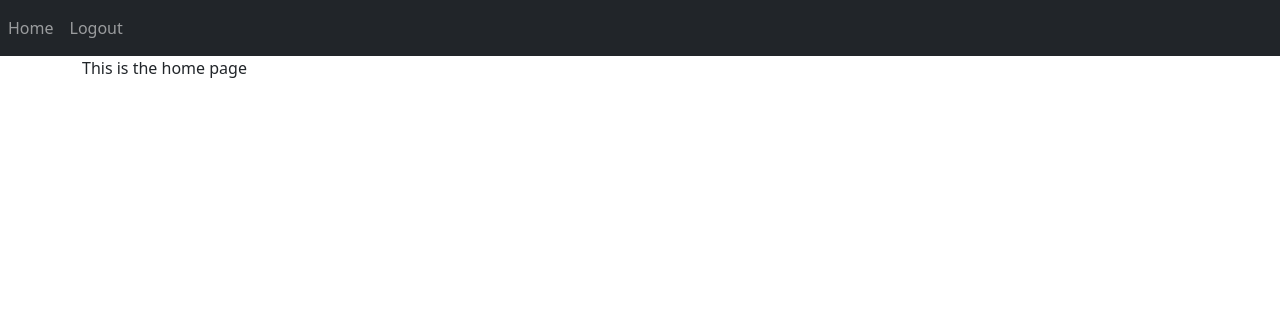
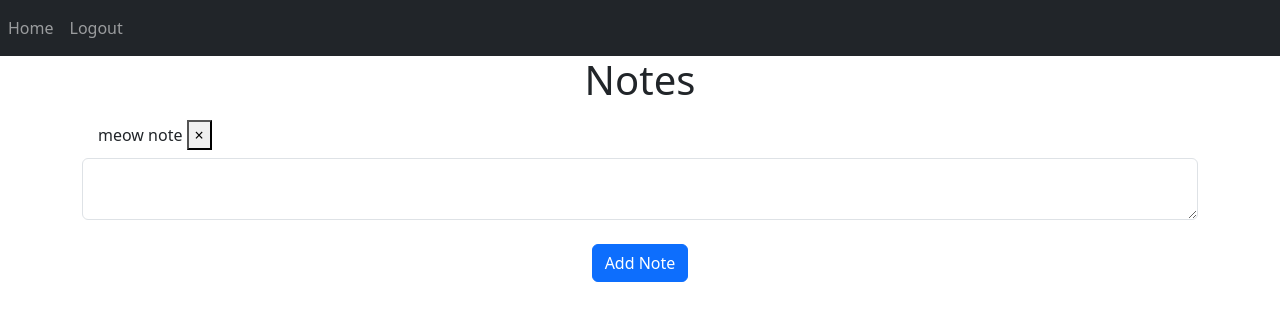
Before and after one commit to Hussain-Javed-K213584/Flask-Notes-App, a Flask app: page / in a window 1280 px wide. Shown: the top 321 px of the page. Run offline with Flask 3, Linux system fonts and the light colour scheme; a user stored in the database is signed in.

Commit message:
Implemented delete notes

```diff
--- /dev/null
+++ b/website/static/index.js
@@ -0,0 +1,8 @@
+function deleteNote(noteId){
+    fetch('/delete-note', {
+        method: 'POST',
+        body: JSON.stringify({ noteId: noteId })
+    }).then((_res) => {
+        window.location.href = '/';
+    })
+}
--- a/website/templates/base.html
+++ b/website/templates/base.html
@@ -58,5 +58,6 @@
     {% endif %} {% endfor %} {% endif %} {% endwith %}
     <div class="container">{% block content %} heylo {% endblock %}</div>
     <script src="https://cdn.jsdelivr.net/npm/bootstrap@5.3.2/dist/js/bootstrap.bundle.min.js"></script>
+    <script src="{{ url_for('static', filename='index.js') }}"></script>
   </body>
 </html>
--- a/website/templates/home.html
+++ b/website/templates/home.html
@@ -1,5 +1,22 @@
 {% extends 'base.html' %} {% block title %}Home{% endblock %}
 
 {% block content %}
-This is the home page
+<h1 align="center">Notes</h1>
+<ul class="list-group list-group-flush" id="notes">
+    {% for note in user.notes %}
+    <li class="list-group-item">
+        {{ note.data }}
+        <button type="button" class="close" onClick="deleteNote({{ note.id }})">
+            <span aria-hidden="true">&times;</span>
+        </button>
+    </li>
+    {% endfor %}
+</ul>
+<form method="POST">
+    <textarea name="note" id="note" class="form-control"></textarea>
+    <br>
+    <div align="center">
+        <button type="submit" class="btn btn-primary">Add Note</button>
+    </div>
+</form>
 {% endblock %}
--- a/website/views.py
+++ b/website/views.py
@@ -1,10 +1,35 @@
-from flask import Blueprint, render_template
+from flask import Blueprint, render_template, request, flash, jsonify
 from flask_login import login_required, current_user
+from .models import Note
+from . import db
+import json
 # This file is a blueprint for our application
 
 views = Blueprint('views', __name__)
 
-@views.route('/')
+@views.route('/', methods=['GET', 'POST'])
 @login_required
 def home():
+    if request.method == 'POST':
+        note = request.form.get('note')
+
+        if len(note) < 1:
+            flash('Note is too short!', category='failure')
+        else:
+            new_note = Note(data=note, user_id=current_user.id)
+            db.session.add(new_note)
+            db.session.commit()
+            flash('Note added!', category='success')
     return render_template("home.html", user=current_user)
+
+@views.route('/delete-note', methods=['POST'])
+def delete_note():
+    note = json.loads(request.data)
+    noteId = note['noteId']
+    note = Note.query.get(noteId)
+    if note:
+        if note.user_id == current_user.id:
+            db.session.delete(note)
+            db.session.commit()
+
+    return jsonify({})
```
Also changed, not shown: instance/database.db.
